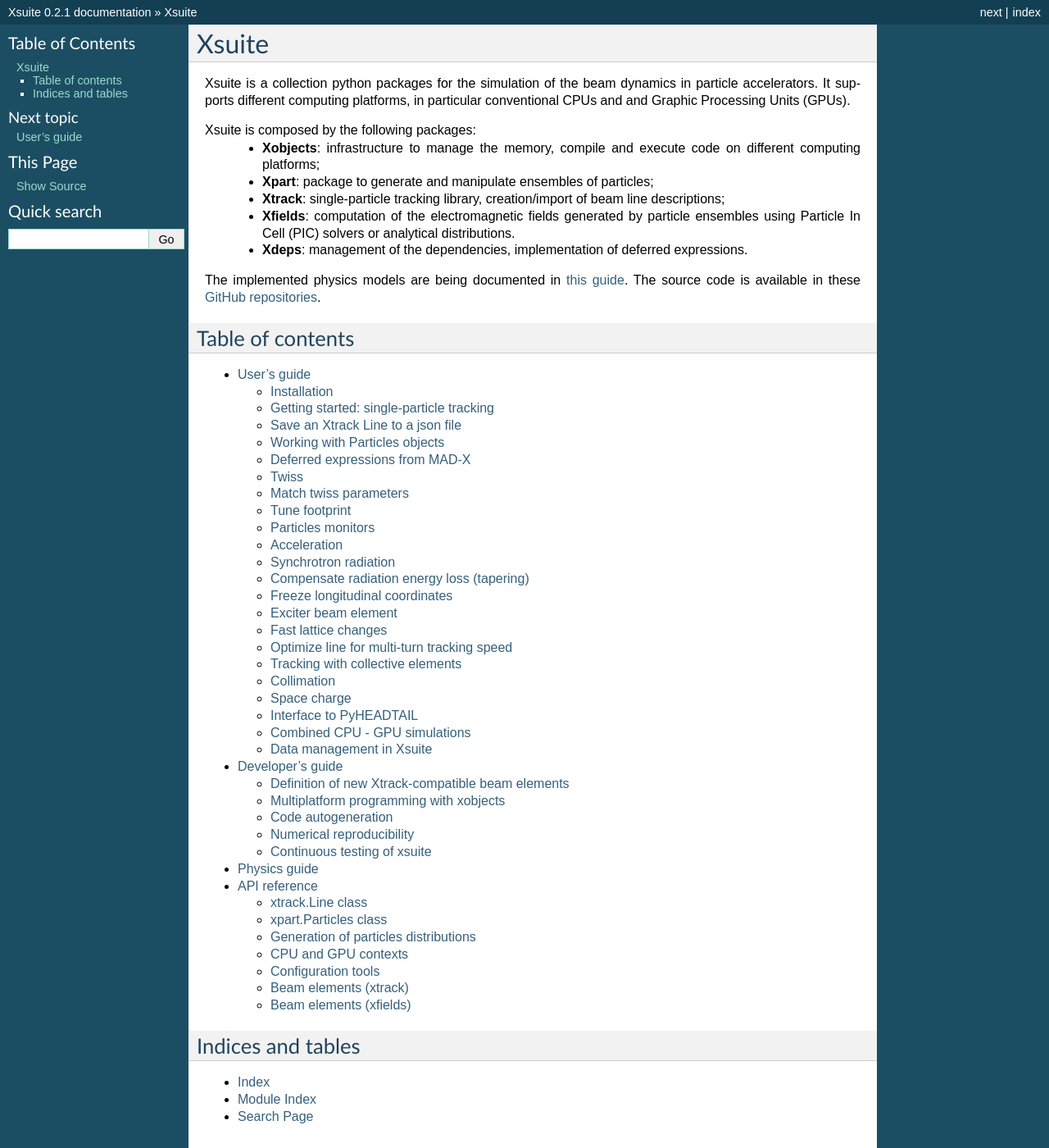
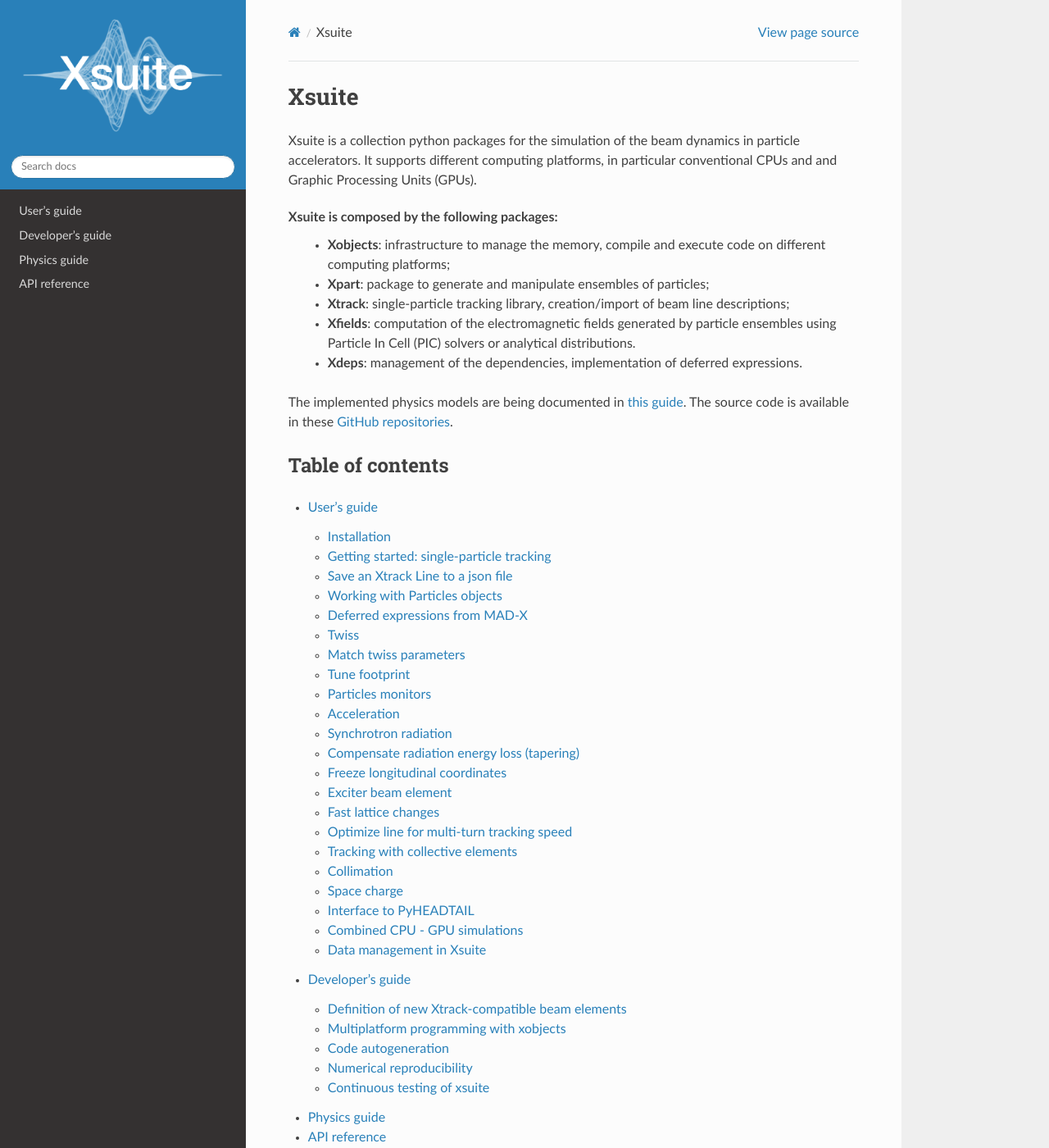
Before and after one commit to xsuite/xsuite, a Sphinx documentation site: the page built from docs/index.rst, in a window 1280 px wide and 1400 px high. Shown: the whole window at 82% size. Built offline with Sphinx 7.4.7 and the Read the Docs theme 2.0.0, drawn with Linux system fonts in a browser that asks for light colours; some of the changed text lies outside the part shown.

Commit message:
add logo to docs

```diff
--- a/docs/conf.py
+++ b/docs/conf.py
@@ -286,7 +286,12 @@
 
 # The theme to use for HTML and HTML Help pages.  See the documentation for
 # a list of builtin themes.
-html_theme = 'default'
+html_theme = 'sphinx_rtd_theme'
+html_logo = "figures/xsuite_logo_alpha.png"
+html_theme_options = {
+    'logo_only': True,
+    'display_version': False,
+}
 
 # Theme options are theme-specific and customize the look and feel of a theme
 # further.  For a list of options available for each theme, see the
```
Also changed, not shown: docs/figures/xsuite_logo_alpha.png (added).
